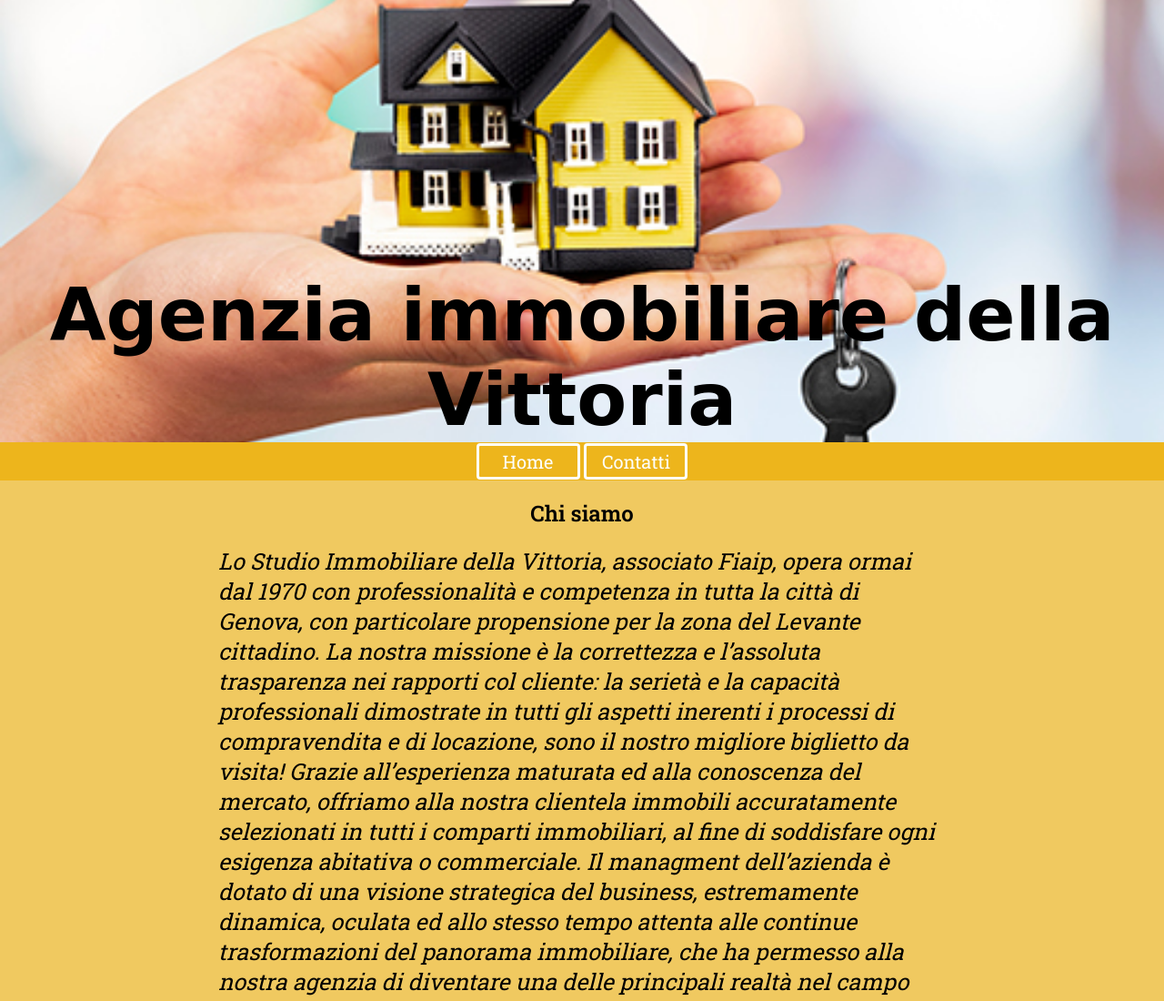
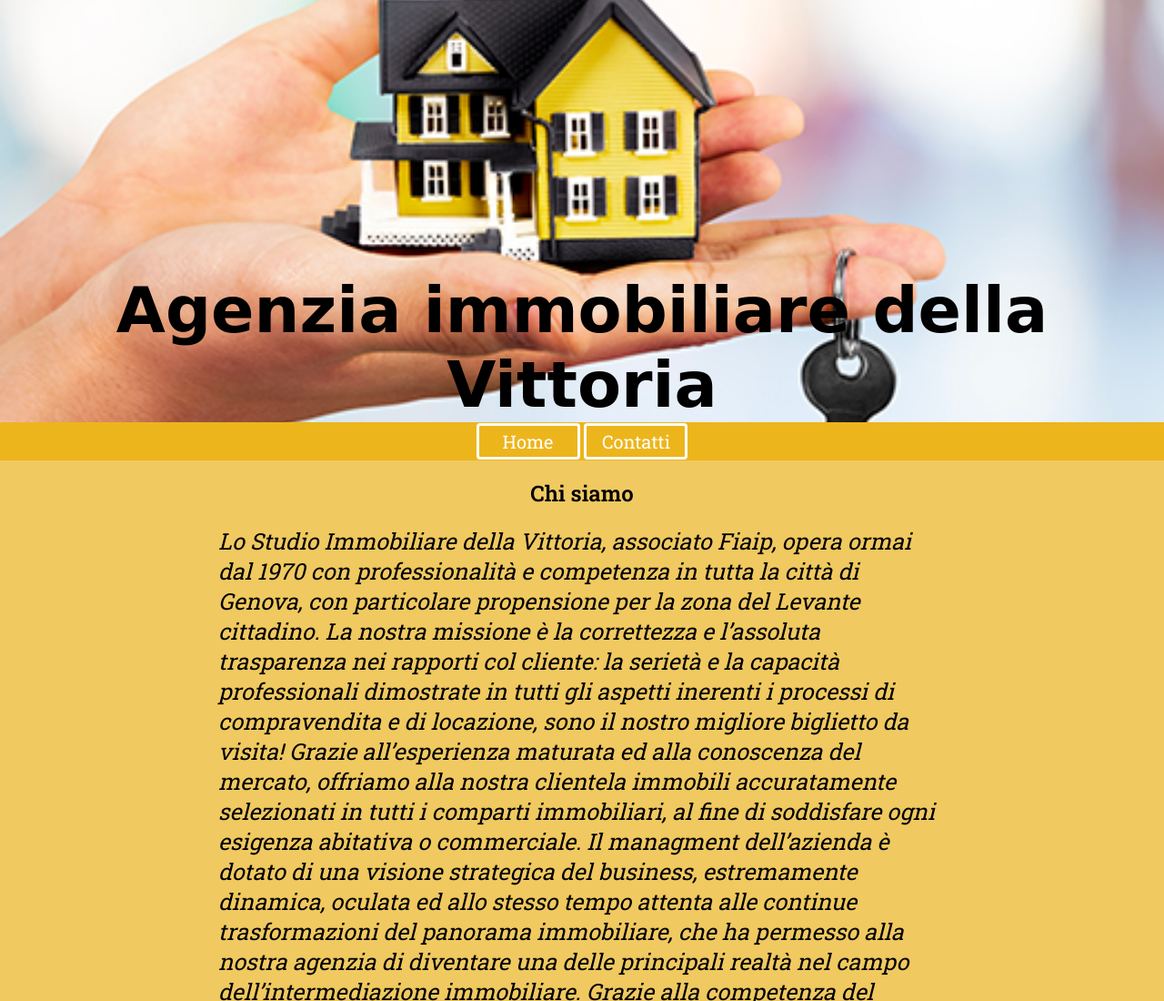
Before and after one commit to Chapohsq/AgenziaImmobiliare, a plain HTML site: page index.html in a window 1280 px wide. Shown: the top 1100 px of the page at 91% size. Drawn offline with Linux system fonts and the light colour scheme; a web font is replaced by a local one.

Commit message:
ridimensionamento titolo

```diff
--- a/style.css
+++ b/style.css
@@ -12,13 +12,13 @@ font-family: 'Roboto Slab', serif;
 
 .header-title{
 background-image: url(./images/10-cose-da-sapere-prima-di-acquistare-casa-con-una-agenzia-immobiliare.jpg);
-min-height: 50px;
+min-height: 40px;
 max-height: 250px;
 background-size: cover;
 background-position: center center;
 padding-top: 300px;
 text-align: center;
-font-size: 80px;
+font-size:70px;
 margin: 0px;
 font-family: 'The Nautigal', cursive;
 }
```
